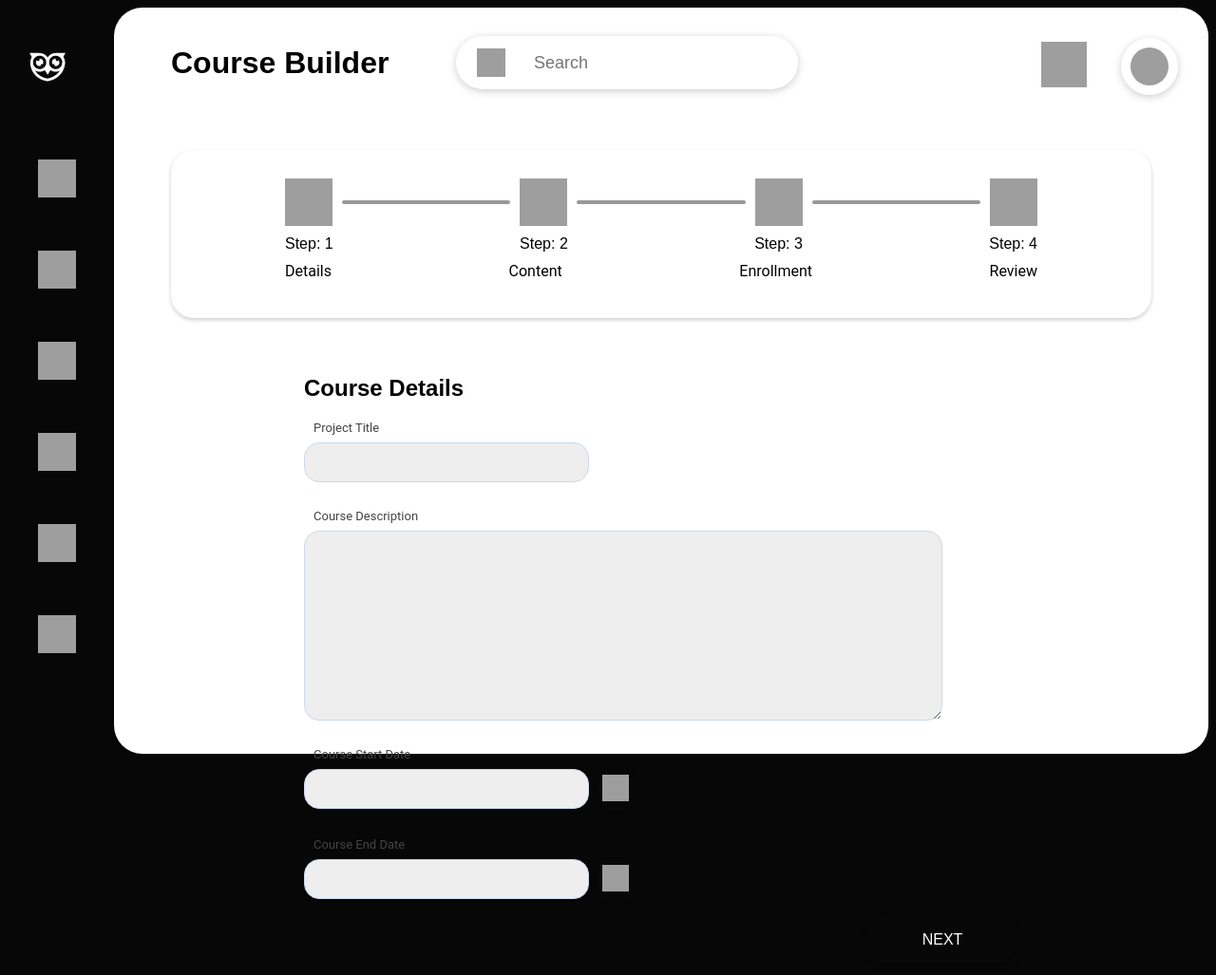
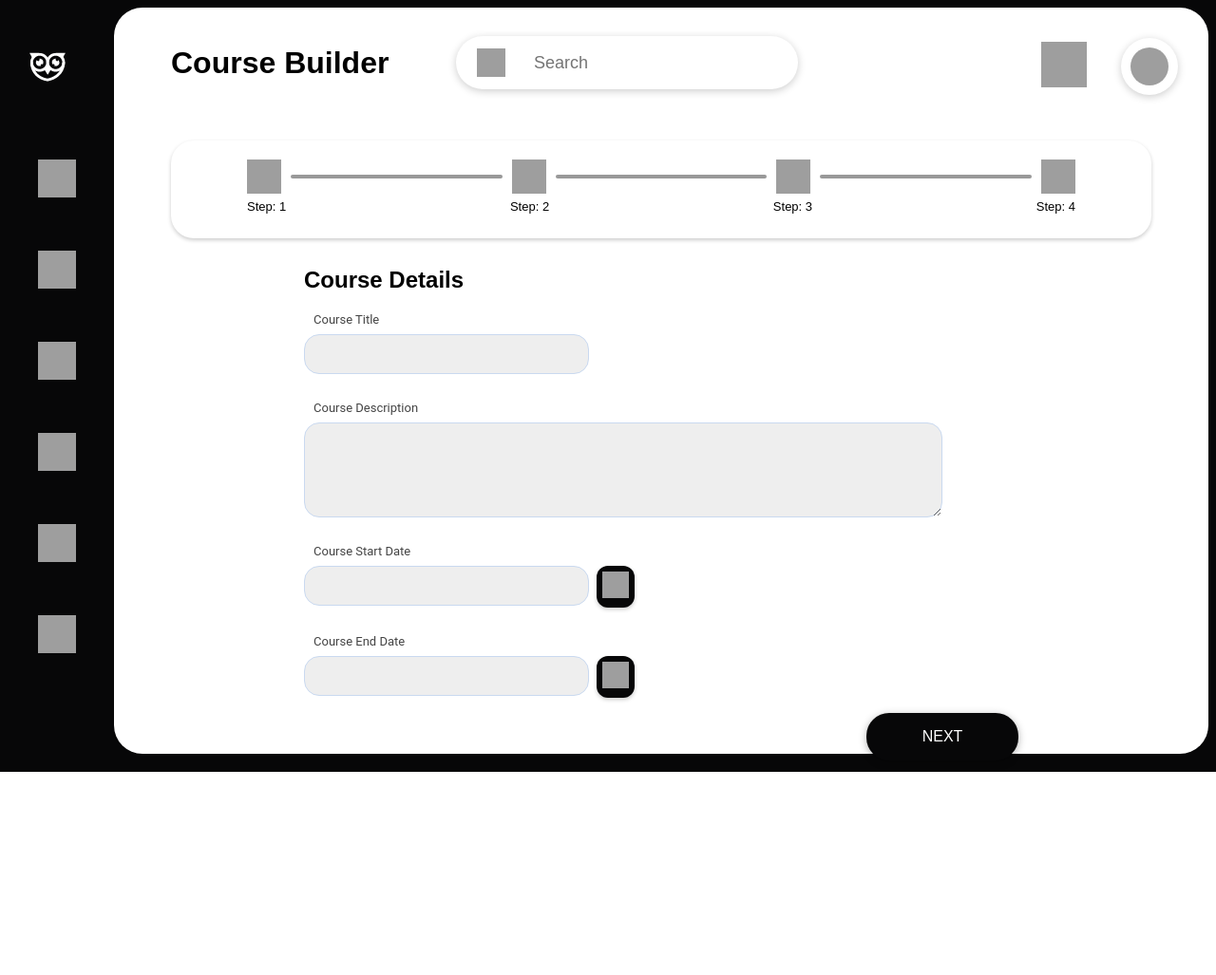
Before and after one commit to jashanpreet-singh-99/Athena, a Django app: page /course_builder in a window 1280 px wide. Shown: the whole page at 95% size. After the commit the page ends 813 px from the top, so only its background shows below. Run offline with Django 4.2, Linux system fonts and the light colour scheme; grey boxes are pictures that could not be loaded.

Commit message:
FIX: Screen Size issue for smaller devices

```diff
--- a/Athena/static/Athena/css/course_builder_style.css
+++ b/Athena/static/Athena/css/course_builder_style.css
@@ -1,23 +1,24 @@
 .progress_block {
-    margin: 30px 60px;
+    margin: 20px 60px;
     background-color: #ffffff;
     border-radius: 24px;
     box-shadow: 0 2px 4px rgba(0, 0, 0, 0.2);
-    padding: 30px 120px;
+    padding: 20px 80px;
 }
 
 .progress_icons {
-    height: 50px;
+    height: 36px;
     display: flex;
     justify-content: space-between;
     align-items: center;
 }
 
 .progress_labels {
-    margin: 10px 0;
+    margin: 6px 0;
     display: flex;
     justify-content: space-between;
     align-items: center;
+    font-size: small;
 }
 
 .divider {
@@ -33,14 +34,14 @@
 }
 
 .progress_labels .titles {
-    font-size: medium;
+    font-size: small;
     font-family: 'Roboto', sans-serif;
 }
 
 
 .details-page {
     display: none;
-    margin: 60px 200px;
+    margin: 30px 200px;
 }
 
 .details-page.active {
@@ -79,7 +80,7 @@
 
 .courseDec {
     width: 100%;
-    height: 200px;
+    height: 100px;
 }
 
 .labels {
--- a/Athena/templates/Athena/course_builder_page.html
+++ b/Athena/templates/Athena/course_builder_page.html
@@ -11,13 +11,13 @@
 {% block page %}
     <div class="progress_block">
         <div class="progress_icons">
-            <img class="prog-icon" width="50" height="50" src="https://img.icons8.com/999999/dotty/80/circled.png" alt="verification"/>
+            <img class="prog-icon" width="36" height="36" src="https://img.icons8.com/999999/dotty/80/circled.png" alt="verification"/>
             <div class="divider"></div>
-            <img class="prog-icon" width="50" height="50" src="https://img.icons8.com/999999/dotty/80/circled.png" alt="verification"/>
+            <img class="prog-icon" width="36" height="36" src="https://img.icons8.com/999999/dotty/80/circled.png" alt="verification"/>
             <div class="divider"></div>
-            <img class="prog-icon" width="50" height="50" src="https://img.icons8.com/999999/dotty/80/circled.png" alt="verification"/>
+            <img class="prog-icon" width="36" height="36" src="https://img.icons8.com/999999/dotty/80/circled.png" alt="verification"/>
             <div class="divider"></div>
-            <img class="prog-icon" width="50" height="50" src="https://img.icons8.com/999999/dotty/80/circled.png" alt="verification"/>
+            <img class="prog-icon" width="36" height="36" src="https://img.icons8.com/999999/dotty/80/circled.png" alt="verification"/>
         </div>
         <div class="progress_labels">
             <p>Step: 1</p>
@@ -25,17 +25,17 @@
             <p>Step: 3</p>
             <p>Step: 4</p>
         </div>
-        <div class="progress_labels">
-            <p class="titles"> Details </p>
-            <p class="titles">   Content</p>
-            <p class="titles">Enrollment</p>
-            <p class="titles">  Review  </p>
-        </div>
+{#        <div class="progress_labels">#}
+{#            <p class="titles"> Details </p>#}
+{#            <p class="titles">   Content</p>#}
+{#            <p class="titles">Enrollment</p>#}
+{#            <p class="titles">  Review  </p>#}
+{#        </div>#}
     </div>
     <div id="page-1" class="details-page">
         <h2 class="title_h2">Course Details</h2>
         <div class="details-names-l">
-            <label class="labels" for="courseTitle">Project Title</label>
+            <label class="labels" for="courseTitle">Course Title</label>
             <input type="text" id="courseTitle" class="input_text">
         </div>
         <div class="details-names-l">
```
